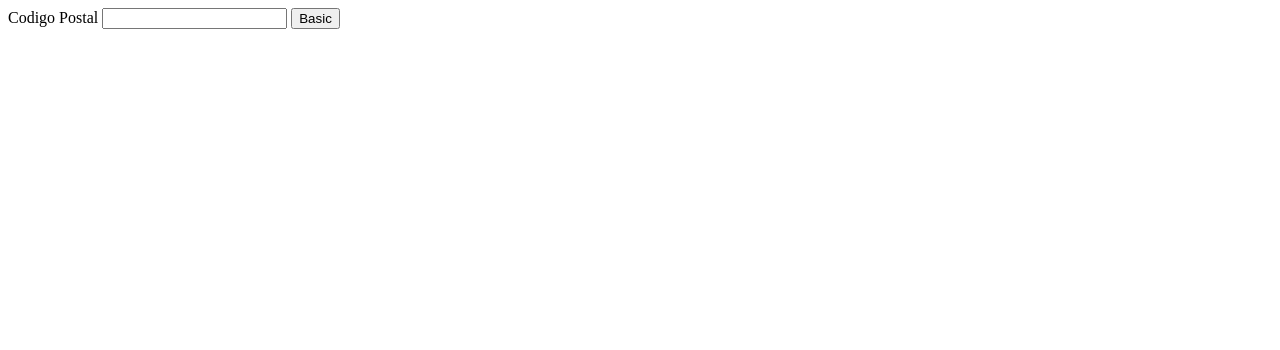
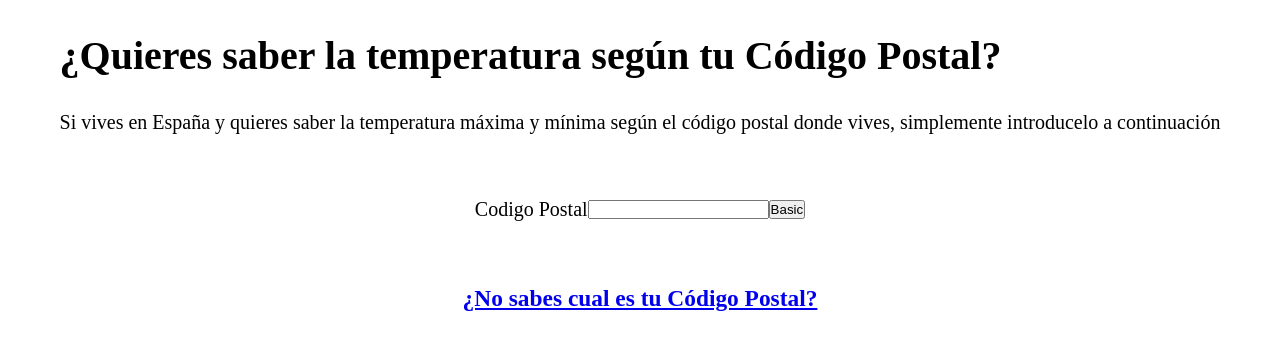
Before and after one commit to cotoflux/WeatherApp, a plain HTML site: page introCPostal/introducirCP.html in a window 1280 px wide. Drawn offline with nearby package versions, Linux system fonts and the light colour scheme.

Commit message:
Finalización layout y creación CSS

```diff
--- a/SelecCiudades/introducirCiudad.css
+++ b/SelecCiudades/introducirCiudad.css
@@ -5,18 +5,38 @@
 }
 body{
     min-width: 100%;
+    font-size: 20px;
 }
-.all{
+header {
+    display: flex;
+    justify-content: center;
+    align-items: center;
+    margin-top: 2rem;
+}
+.intoduccionHead p {
+    display: flex;
+    justify-content: center;
+    align-items: center;
+    margin-top: 2rem;
+}
+.temperaturas{
     width: 100%;
     background-color: aquamarine;
 	display: flex;
     justify-content: center;
 	align-items: center;
-
+    margin-top: 2rem;
 }
 .seleccion{
     margin-top: 2rem;
     display: flex;
     justify-content: center;
-	align-items: center;
+    align-items: center;
+    margin-top: 2rem;
 }
+.enviarInfo{
+    display: flex;
+    justify-content: center;
+    align-items: center;
+    margin-top: 2rem;
+}
--- a/SelecCiudades/introducirCiudad.js
+++ b/SelecCiudades/introducirCiudad.js
@@ -24,9 +24,9 @@ function recibirData(){
     .done(function(response){
         console.log(response);
         let cnt = "";
-        cnt +="<li>Coords: "+response["coord"]["lat"]+" long: "+response["coord"]["lon"]+"</li>";
-        cnt +="<li>Temperatura: "+response["main"]["temp_max"]+"</li>";
-        cnt +="<li>Temperatura: "+response["main"]["temp_min"]+"</li>";
+        cnt +="<li>Coordenadas: "+response["coord"]["lat"]+" long: "+response["coord"]["lon"]+"</li>";
+        cnt +="<li>Temperatura MAXIMA: "+response["main"]["temp_max"]+"</li>";
+        cnt +="<li>Temperatura MINIMA: "+response["main"]["temp_min"]+"</li>";
         contenido.innerHTML += cnt;
 
 
--- a/introCPostal/introducirCP.css
+++ b/introCPostal/introducirCP.css
@@ -0,0 +1,42 @@
+*{
+    padding:0;
+    margin:0;
+    box-sizing: border-box;
+}
+body{
+    min-width: 100%;
+    font-size: 20px;
+}
+header {
+    display: flex;
+    justify-content: center;
+    align-items: center;
+    margin-top: 2rem;
+}
+.intoduccionHead p {
+    display: flex;
+    justify-content: center;
+    align-items: center;
+    margin-top: 2rem;
+}
+.temperaturas{
+    width: 100%;
+    background-color: lightblue;
+	display: flex;
+    justify-content: center;
+    align-items: center;
+    margin-top: 2rem;
+
+}
+.seleccion{
+    margin-top: 2rem;
+    display: flex;
+    justify-content: center;
+	align-items: center;
+}
+.enviarInfo{
+    display: flex;
+    justify-content: center;
+    align-items: center;
+    margin-top: 2rem;
+}
--- a/introCPostal/introducirCP.html
+++ b/introCPostal/introducirCP.html
@@ -5,16 +5,37 @@
     <meta name="viewport" content="width=device-width, initial-scale=1.0">
     <meta http-equiv="X-UA-Compatible" content="ie=edge">
     <title>Meteo App</title>
+    <link rel="stylesheet" href="introducirCP.css">
     <script src="https://ajax.googleapis.com/ajax/libs/jquery/3.4.1/jquery.min.js"></script>
-    <script src="/introCPostal/introducirCP.js"> </script>
+    <script src="introducirCP.js"> </script>
 </head>
 <body>
-    <label>Codigo Postal</label>
-    <input id="cp" type="text" name="codPostal"/>
-    <button type="button" onclick="postalcode()" class="btn">Basic</button>
 
-    <div>
-        <ul id="contenido"></ul>
-    </div>
+    <header>
+        <div class="intoduccionHead">
+            <h1>¿Quieres saber la temperatura según tu Código Postal?</h1>
+            <p>Si vives en España y quieres saber la temperatura máxima y mínima
+            según el código postal donde vives, simplemente introducelo a continuación</p>
+            </p>
+        </div>
+    </header>
+
+    <main>
+        <div class="seleccion">
+
+            <label>Codigo Postal</label>
+            <input id="cp" type="text" name="codPostal"/>
+            <button type="button" onclick="postalcode()" class="btn">Basic</button>
+
+        </div>
+        <div class="temperaturas">
+            <ul id="contenido"></ul>
+        </div>
+    </main>
+    <footer>
+        <div class="enviarInfo">
+        <h3><a href="https://www.correos.es/ss/Satellite/site/Aplicacion_C-1349167812778-1363184049882/includeTemplate=COR_Aplicacion-sidioma=es_ES">¿No sabes cual es tu Código Postal?</a></h3>
+        </div>
+    </footer>
 </body>
 </html>
```
Also changed, not shown: SelecCiudades/IntroducirCiudad.html (+13 -1 lines).
